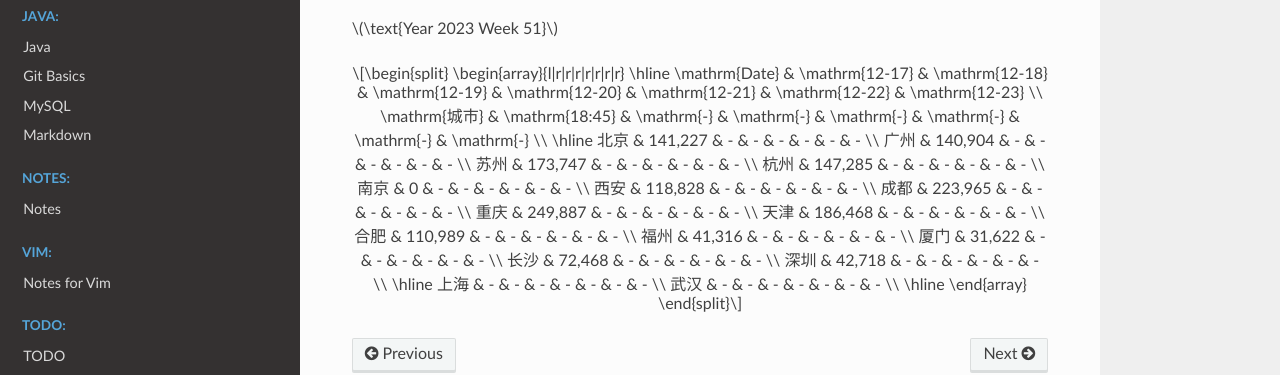
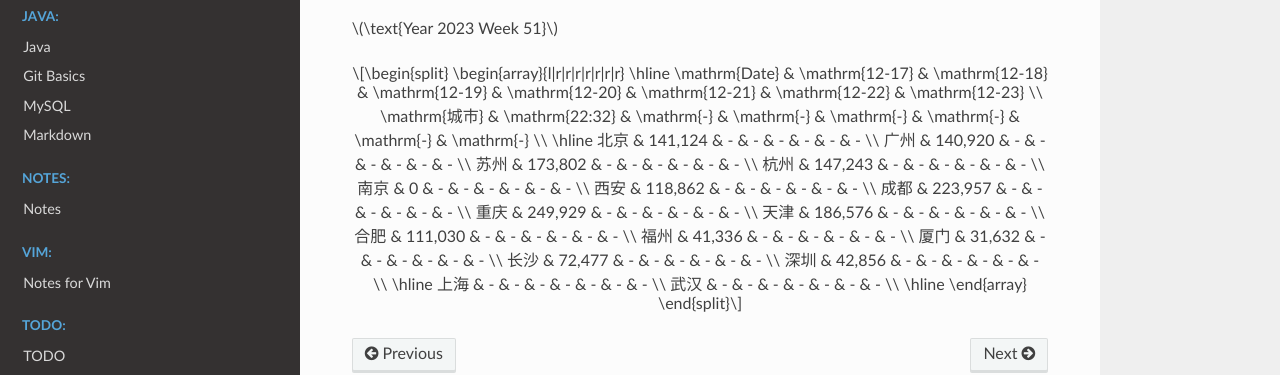
Before and after one commit to Pyrad/pyradnotes, a Sphinx documentation site: the page built from source/RealEstate/resalenumbers2023.md, in a window 1280 px wide and 900 px high, scrolled down 20638 px. Shown: the part 397-772 px from the top of the window. Built offline with Sphinx 7.4.7 and the Read the Docs theme 2.0.0, drawn with Linux system fonts in a browser that asks for light colours; a script that is not in the unit is left out.

Commit message:
Realestate Update resale numbers 2023-12-17 22:32

```diff
--- a/source/RealEstate/resalenumbers2023.md
+++ b/source/RealEstate/resalenumbers2023.md
@@ -1346,22 +1346,22 @@ $$
 \begin{array}{l|r|r|r|r|r|r|r}
 \hline
 \mathrm{Date} & \mathrm{12-17} & \mathrm{12-18} & \mathrm{12-19} & \mathrm{12-20} & \mathrm{12-21} & \mathrm{12-22} & \mathrm{12-23} \\
-\mathrm{城市} & \mathrm{18:45} & \mathrm{-} & \mathrm{-} & \mathrm{-} & \mathrm{-} & \mathrm{-} & \mathrm{-} \\
+\mathrm{城市} & \mathrm{22:32} & \mathrm{-} & \mathrm{-} & \mathrm{-} & \mathrm{-} & \mathrm{-} & \mathrm{-} \\
 \hline
-北京 & 141,227 & - & - & - & - & - & - \\
-广州 & 140,904 & - & - & - & - & - & - \\
-苏州 & 173,747 & - & - & - & - & - & - \\
-杭州 & 147,285 & - & - & - & - & - & - \\
+北京 & 141,124 & - & - & - & - & - & - \\
+广州 & 140,920 & - & - & - & - & - & - \\
+苏州 & 173,802 & - & - & - & - & - & - \\
+杭州 & 147,243 & - & - & - & - & - & - \\
 南京 & 0 & - & - & - & - & - & - \\
-西安 & 118,828 & - & - & - & - & - & - \\
-成都 & 223,965 & - & - & - & - & - & - \\
-重庆 & 249,887 & - & - & - & - & - & - \\
-天津 & 186,468 & - & - & - & - & - & - \\
-合肥 & 110,989 & - & - & - & - & - & - \\
-福州 & 41,316 & - & - & - & - & - & - \\
-厦门 & 31,622 & - & - & - & - & - & - \\
-长沙 & 72,468 & - & - & - & - & - & - \\
-深圳 & 42,718 & - & - & - & - & - & - \\
+西安 & 118,862 & - & - & - & - & - & - \\
+成都 & 223,957 & - & - & - & - & - & - \\
+重庆 & 249,929 & - & - & - & - & - & - \\
+天津 & 186,576 & - & - & - & - & - & - \\
+合肥 & 111,030 & - & - & - & - & - & - \\
+福州 & 41,336 & - & - & - & - & - & - \\
+厦门 & 31,632 & - & - & - & - & - & - \\
+长沙 & 72,477 & - & - & - & - & - & - \\
+深圳 & 42,856 & - & - & - & - & - & - \\
 \hline
 上海 & - & - & - & - & - & - & - \\
 武汉 & - & - & - & - & - & - & - \\
```
Also changed, not shown: 1 other file.
